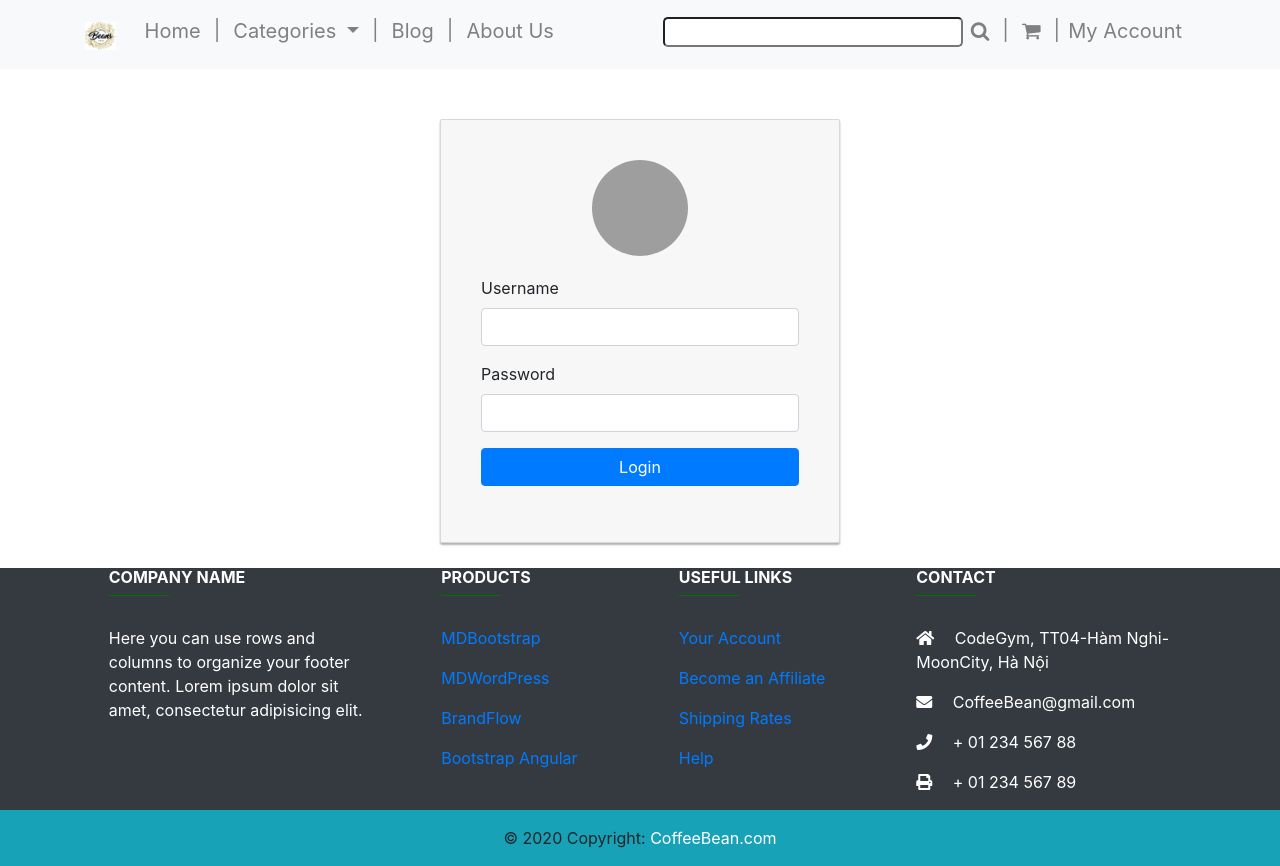
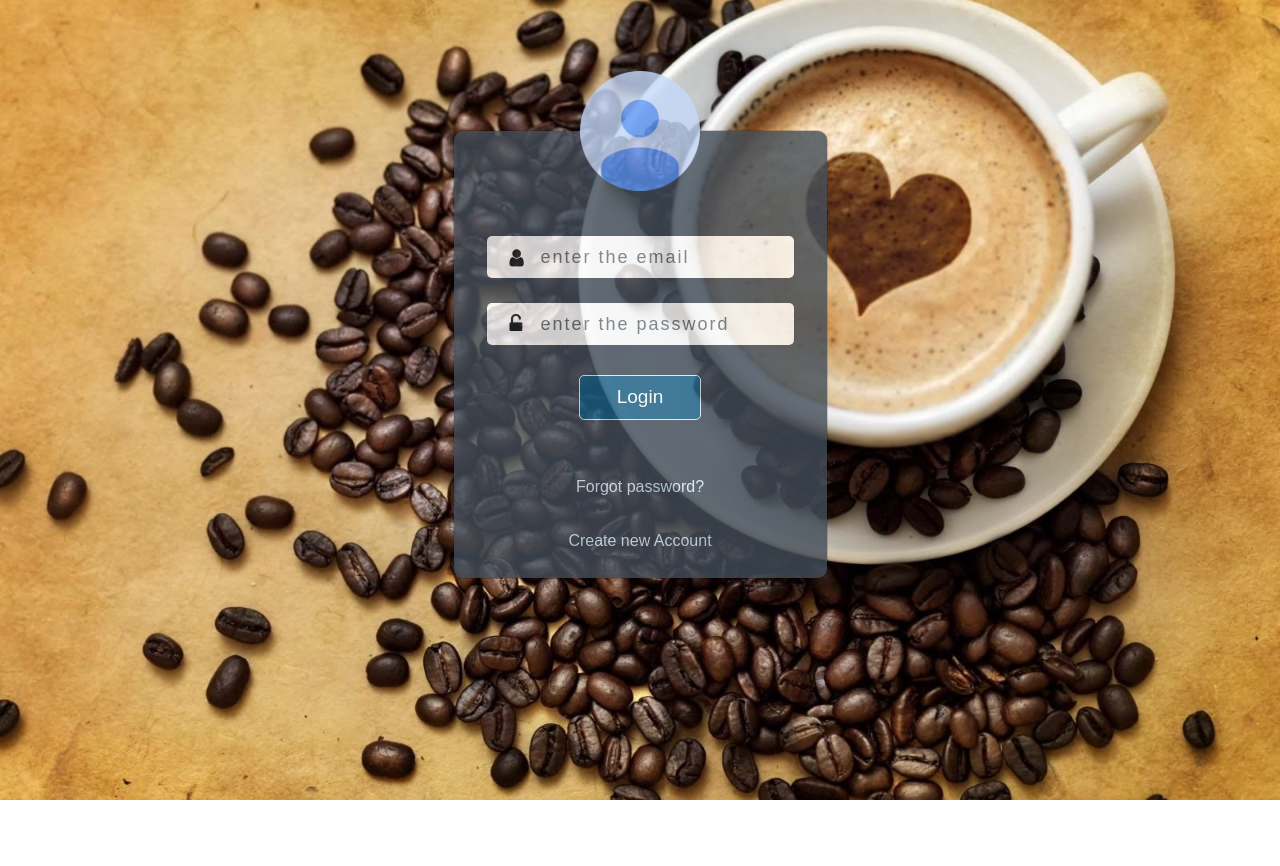
Before and after one commit to Giabaoproo347/Bachend_Coffee2, an Angular app: page /login in a window 1280 px wide. After the commit the page ends 800 px from the top, so only its background shows below. Built offline with nearby package versions, Linux system fonts and the light colour scheme; grey boxes are pictures that could not be loaded.

Commit message:
da them giao dien vao login va register

```diff
--- a/src/app/user/login/login.component.css
+++ b/src/app/user/login/login.component.css
@@ -1,32 +1,80 @@
-label {
-  display: block;
-  margin-top: 10px;
+.modal-backdrop{
+  font-family: sans-serif;
+  background: url("../../../assets/images/123.jpg") no-repeat center center;
+  background-size: cover;
+  height: 100%;
 }
+.main-section{
+  margin: 0 auto;
+  margin-top: 130px;
+  padding: 0;
+}
+.modal-content{
+  background-color: #434e5a;
+  opacity: .8;
+  padding: 0 18px;
+  border-radius: 10px;
 
-.card-container.card {
-  max-width: 400px !important;
-  padding: 40px 40px;
 }
-
-.card {
-  background-color: #f7f7f7;
-  padding: 20px 25px 30px;
-  margin: 0 auto 25px;
-  margin-top: 50px;
-  -moz-border-radius: 2px;
-  -webkit-border-radius: 2px;
-  border-radius: 2px;
-  -moz-box-shadow: 0px 2px 2px rgba(0, 0, 0, 0.3);
-  -webkit-box-shadow: 0px 2px 2px rgba(0, 0, 0, 0.3);
-  box-shadow: 0px 2px 2px rgba(0, 0, 0, 0.3);
+.user-img img{
+  height: 120px;
+  width: 120px;
 }
-
-.profile-img-card {
-  width: 96px;
-  height: 96px;
-  margin: 0 auto 10px;
-  display: block;
-  -moz-border-radius: 50%;
-  -webkit-border-radius: 50%;
-  border-radius: 50%;
+.user-img{
+  margin-top: -60px;
+  margin-bottom: 45px;
 }
+.form-group{
+  margin-bottom: 25px;
+}
+.form-group input{
+  height: 42px;
+  border-radius: 5px;
+  border: 0;
+  font-size: 18px;
+  letter-spacing: 2px;
+  padding-left: 54px;
+}
+.form-group::before{
+  position: absolute;
+  font-size: 22px;
+  left: 28px;
+  padding-top: 4px;
+  color: #555e60;
+}
+.form-input button{
+  width: 40%;
+  margin: 5px 0 25px;
+}
+.btn-success{
+  background-color: #1c6288;
+  font-size: 19px;
+  border-radius: 5px;
+  padding: 7px 14px;
+  border: 1px solid #daf1ff;
+}
+.btn-success:hover{
+  background-color: #13445e;
+  border: 1px solid #daf1ff;
+}
+.forgot{
+  padding: 5px 0 25px;
+}
+.forgot a{
+  color: #daf1ff;
+}
+.searchIcon1{
+  position: absolute;
+  top: 12px;
+  left: 23px;
+  font-size: 20px;
+}
+.searchIcon2{
+  position: absolute;
+  top: 78px;
+  left: 23px;
+  font-size: 20px;
+}
+.form-control1{
+  position: relative;
+}
--- a/src/app/user/login/login.component.html
+++ b/src/app/user/login/login.component.html
@@ -1,75 +1,166 @@
-<div class="col-md-12">
-  <div class="card card-container">
-    <img
-      id="profile-img"
-      src="//ssl.gstatic.com/accounts/ui/avatar_2x.png"
-      class="profile-img-card"
-    />
-    <form
-      *ngIf="!isLoggedIn"
-      name="form"
-      (ngSubmit)="f.form.valid && onSubmit()"
-      #f="ngForm"
-      novalidate
-    >
+<div class="modal-backdrop">
+
+  <div class="modal-dialog text-center">
+    <div class="col-sm-9 main-section">
+      <div class="modal-content">
+        <div class="col-12 user-img">
+          <img src="../../assets/images/logo.png">
+        </div>
+        <div class="col-12 form-input">
+          <form class="form-control1"   *ngIf="!isLoggedIn"  name="form" (ngSubmit)="f.form.valid && onSubmit()" #f="ngForm" novalidate>
             <div class="form-group">
-        <label for="username">Username</label>
-        <input
-          type="text"
-          class="form-control"
-          name="username"
-          [(ngModel)]="form.username"
-          required
-          #username="ngModel"
-        />
-        <div
-          class="alert alert-danger"
-          role="alert"
-          *ngIf="f.submitted && username.invalid"
-        >
-          Username is required!
+              <i class="fa fa-user searchIcon1" ></i>
+              <input type="email" class="form-control search1" name="username"
+                     [(ngModel)]="form.username" required #username="ngModel"
+                     placeholder="enter the email">
+              <div class="alert alert-danger"  role="alert" *ngIf="f.submitted && username.invalid">
+                Tài khoản không được để trống
               </div>
             </div>
             <div class="form-group">
-        <label for="password">Password</label>
-        <input
-          type="password"
-          class="form-control"
-          name="password"
-          [(ngModel)]="form.password"
-          required
-          minlength="6"
-          #password="ngModel"
-        />
-        <div
-          class="alert alert-danger"
-          role="alert"
-          *ngIf="f.submitted && password.invalid"
-        >
-          <div *ngIf="password.errors.required">Password is required</div>
+              <i class="fa fa-unlock-alt searchIcon2"></i>
+              <input type="password" class="form-control search2"  name="password"
+                     [(ngModel)]="form.password" required minlength="6" #password="ngModel"
+                     placeholder="enter the password" >
+              <div class="alert alert-danger" role="alert" *ngIf="f.submitted && password.invalid">
+                <div *ngIf="password.errors.required">Mật khẩu không được để trống</div>
                 <div *ngIf="password.errors.minlength">
-            Password must be at least 6 characters
+                  Mật khẩu tối thiểu 6 ký tự
                 </div>
               </div>
             </div>
-      <div class="form-group">
-        <button class="btn btn-primary btn-block">
-          Login
-        </button>
-      </div>
+            <button type="submit" class="btn btn-success">Login</button>
             <div class="form-group">
               <div
                 class="alert alert-danger"
                 role="alert"
                 *ngIf="f.submitted && isLoginFailed"
               >
-          Login failed: {{ errorMessage }}
+                Đăng nhập thất bại: {{ errorMessage }}
               </div>
             </div>
           </form>
-
           <div class="alert alert-success" *ngIf="isLoggedIn">
-      Logged in as {{ roles }}.
+            Bạn đã đăng nhập với quyền {{ roles }}.
+          </div>
+        </div>
+        <div class="col-12 forgot">
+          <a href="#">Forgot password?</a>
+        </div>
+        <div class="col-12 forgot">
+          <a href="#">Create new Account</a>
         </div>
       </div>
     </div>
+  </div>
+</div><div class="modal-backdrop">
+
+  <div class="modal-dialog text-center">
+    <div class="col-sm-9 main-section">
+      <div class="modal-content">
+        <div class="col-12 user-img">
+          <img src="../../assets/images/logo.png">
+        </div>
+        <div class="col-12 form-input">
+          <form class="form-control1"   *ngIf="!isLoggedIn"  name="form" (ngSubmit)="f.form.valid && onSubmit()" #f="ngForm" novalidate>
+            <div class="form-group">
+              <i class="fa fa-user searchIcon1" ></i>
+              <input type="email" class="form-control search1" name="username"
+                     [(ngModel)]="form.username" required #username="ngModel"
+                     placeholder="enter the email">
+              <div class="alert alert-danger"  role="alert" *ngIf="f.submitted && username.invalid">
+                Tài khoản không được để trống
+              </div>
+            </div>
+            <div class="form-group">
+              <i class="fa fa-unlock-alt searchIcon2"></i>
+              <input type="password" class="form-control search2"  name="password"
+                     [(ngModel)]="form.password" required minlength="6" #password="ngModel"
+                     placeholder="enter the password" >
+              <div class="alert alert-danger" role="alert" *ngIf="f.submitted && password.invalid">
+                <div *ngIf="password.errors.required">Mật khẩu không được để trống</div>
+                <div *ngIf="password.errors.minlength">
+                  Mật khẩu tối thiểu 6 ký tự
+                </div>
+              </div>
+            </div>
+            <button type="submit" class="btn btn-success">Login</button>
+            <div class="form-group">
+              <div
+                class="alert alert-danger"
+                role="alert"
+                *ngIf="f.submitted && isLoginFailed"
+              >
+                Đăng nhập thất bại: {{ errorMessage }}
+              </div>
+            </div>
+          </form>
+          <div class="alert alert-success" *ngIf="isLoggedIn">
+            Bạn đã đăng nhập với quyền {{ roles }}.
+          </div>
+        </div>
+        <div class="col-12 forgot">
+          <a href="#">Forgot password?</a>
+        </div>
+        <div class="col-12 forgot">
+          <a href="#">Create new Account</a>
+        </div>
+      </div>
+    </div>
+  </div>
+</div><div class="modal-backdrop">
+
+  <div class="modal-dialog text-center">
+    <div class="col-sm-9 main-section">
+      <div class="modal-content">
+        <div class="col-12 user-img">
+          <img src="../../assets/images/logo.png">
+        </div>
+        <div class="col-12 form-input">
+          <form class="form-control1"   *ngIf="!isLoggedIn"  name="form" (ngSubmit)="f.form.valid && onSubmit()" #f="ngForm" novalidate>
+            <div class="form-group">
+              <i class="fa fa-user searchIcon1" ></i>
+              <input type="email" class="form-control search1" name="username"
+                     [(ngModel)]="form.username" required #username="ngModel"
+                     placeholder="enter the email">
+              <div class="alert alert-danger"  role="alert" *ngIf="f.submitted && username.invalid">
+                Tài khoản không được để trống
+              </div>
+            </div>
+            <div class="form-group">
+              <i class="fa fa-unlock-alt searchIcon2"></i>
+              <input type="password" class="form-control search2"  name="password"
+                     [(ngModel)]="form.password" required minlength="6" #password="ngModel"
+                     placeholder="enter the password" >
+              <div class="alert alert-danger" role="alert" *ngIf="f.submitted && password.invalid">
+                <div *ngIf="password.errors.required">Mật khẩu không được để trống</div>
+                <div *ngIf="password.errors.minlength">
+                  Mật khẩu tối thiểu 6 ký tự
+                </div>
+              </div>
+            </div>
+            <button type="submit" class="btn btn-success">Login</button>
+            <div class="form-group">
+              <div
+                class="alert alert-danger"
+                role="alert"
+                *ngIf="f.submitted && isLoginFailed"
+              >
+                Đăng nhập thất bại: {{ errorMessage }}
+              </div>
+            </div>
+          </form>
+          <div class="alert alert-success" *ngIf="isLoggedIn">
+            Bạn đã đăng nhập với quyền {{ roles }}.
+          </div>
+        </div>
+        <div class="col-12 forgot">
+          <a href="#">Forgot password?</a>
+        </div>
+        <div class="col-12 forgot">
+          <a href="#">Create new Account</a>
+        </div>
+      </div>
+    </div>
+  </div>
+</div>
--- a/src/app/user/register/register.component.css
+++ b/src/app/user/register/register.component.css
@@ -1,32 +1,106 @@
-label {
-  display: block;
-  margin-top: 10px;
+.modal-backdrop{
+  font-family: sans-serif;
+  background: url("../../../assets/images/123.jpg") no-repeat center center;
+  background-size: cover;
+  height: 100%;
+}
+.main-section{
+  margin: 0 auto;
+  margin-top: 50px;
+  padding: 0;
+}
+.modal-content{
+  background-color: #434e5a;
+  opacity: .8;
+  padding: 0 18px;
+  border-radius: 10px;
 }
 
-.card-container.card {
-  max-width: 400px !important;
-  padding: 40px 40px;
+.user-img img{
+  height: 90px;
+  width: 90px;
 }
+.user-img{
+  margin-top: -60px;
+  margin-bottom: 10px;
+}
+.form-group{
+  margin-bottom: 25px;
 
-.card {
-  background-color: #f7f7f7;
-  padding: 20px 25px 30px;
-  margin: 0 auto 25px;
-  margin-top: 50px;
-  -moz-border-radius: 2px;
-  -webkit-border-radius: 2px;
-  border-radius: 2px;
-  -moz-box-shadow: 0px 2px 2px rgba(0, 0, 0, 0.3);
-  -webkit-box-shadow: 0px 2px 2px rgba(0, 0, 0, 0.3);
-  box-shadow: 0px 2px 2px rgba(0, 0, 0, 0.3);
 }
-
-.profile-img-card {
-  width: 96px;
-  height: 96px;
-  margin: 0 auto 10px;
-  display: block;
-  -moz-border-radius: 50%;
-  -webkit-border-radius: 50%;
-  border-radius: 50%;
+.form-group input{
+  height: 40px;
+  border-radius: 5px;
+  border: 0;
+  font-size: 18px;
+  letter-spacing: 2px;
+  padding-left: 54px;
 }
+.form-group::before{
+  position: absolute;
+  font-size: 18px;
+  left: 28px;
+  padding-top: 4px;
+  color: #555e60;
+}
+.form-input button{
+  width: 40%;
+  margin: 5px 0 25px;
+}
+.btn-success{
+  background-color: #1c6288;
+  font-size: 18px;
+  border-radius: 5px;
+  /*  padding: 7px 14px;*/
+  border: 1px solid #daf1ff;
+}
+.btn-success:hover{
+  background-color: #13445e;
+  border: 1px solid #daf1ff;
+}
+.forgot{
+  padding: 3px 0;
+  margin-bottom: 0px;
+}
+.forgot a{
+  color: #daf1ff;
+}
+.searchIcon1{
+  position: absolute;
+  top: 12px;
+  left: 23px;
+  font-size: 20px;
+}
+.searchIcon2{
+  position: absolute;
+  top: 75px;
+  left: 23px;
+  font-size: 20px;
+}
+.form-control1{
+  position: relative;
+}
+.searchIcon3{
+  position: absolute;
+  top: 141px;
+  left: 23px;
+  font-size: 20px;
+}
+.searchIcon4{
+  position: absolute;
+  top: 206px;
+  left: 23px;
+  font-size: 20px;
+}
+.searchIcon5{
+  position: absolute;
+  top: 272px;
+  left: 23px;
+  font-size: 20px;
+}
+.searchIcon6{
+  position: absolute;
+  top: 334px;
+  left: 23px;
+  font-size: 20px;
+}
--- a/src/app/user/register/register.component.html
+++ b/src/app/user/register/register.component.html
@@ -1,99 +1,66 @@
-<div class="col-md-12">
-  <div class="card card-container">
-    <img
-      id="profile-img"
-      src="//ssl.gstatic.com/accounts/ui/avatar_2x.png"
-      class="profile-img-card"
-    />
-    <form
-      *ngIf="!isSuccessful"
-      name="form"
-      (ngSubmit)="f.form.valid && ch.value==password.value && onSubmit()"
-      #f="ngForm"
-      novalidate
-    >
+<div class="modal-backdrop">
+  <div class="modal-dialog text-center" tabindex="-1">
+    <div class="col-sm-9 main-section">
+      <div class="modal-content">
+        <div class="modal-body">
+          <div class="col-12 user-img">
+            <img src="../../assets/images/logo.png">
+          </div>
+          <div class="col-12 form-input">
+            <form class="form-control1" *ngIf="!isSuccessful" name="form"
+                  (ngSubmit)="f.form.valid && ch.value==password.value && onSubmit()" #f="ngForm" novalidate>
               <div class="form-group">
-        <label>Username</label>
-        <input
-          type="text"
-          class="form-control"
-          name="username"
-          [(ngModel)]="form.username"
-          required
-          minlength="3"
-          maxlength="20"
-          #username="ngModel"
-        />
+                <i class="fa fa-user searchIcon1" ></i>
+                <input type="text" class="form-control" name="username"
+                       [(ngModel)]="form.username"  required minlength="3" maxlength="20" #username="ngModel"
+                       placeholder="enter the Username">
                 <div class="alert-danger" *ngIf="f.submitted && username.invalid">
-          <div *ngIf="username.errors.required">Username is required</div>
+                  <div *ngIf="username.errors.required">Tài khoản không được để trống</div>
                   <div *ngIf="username.errors.minlength">
-            Username must be at least 3 characters
+                    Tài khoản tối thiêu 3 ký tự
                   </div>
                   <div *ngIf="username.errors.maxlength">
-            Username must be at most 20 characters
+                    Tài khoản tối đa 20 ký tự
                   </div>
                 </div>
               </div>
               <div class="form-group">
-        <label>Email</label>
-        <input
-          type="email"
-          class="form-control"
-          name="email"
-          [(ngModel)]="form.email"
-          required
-          email
-          #email="ngModel"
-        />
+                <i class="fa fa-envelope searchIcon2"></i>
+                <input type="email" class="form-control"  name="email"
+                       [(ngModel)]="form.email" required email #email="ngModel"
+                       placeholder="enter the email" >
                 <div class="alert-danger" *ngIf="f.submitted && email.invalid">
-          <div *ngIf="email.errors.required">Email is required</div>
+                  <div *ngIf="email.errors.required">Email không được để trống</div>
                   <div *ngIf="email.errors.email">
-            Email must be a valid email address
+                    Chưa đúng định dạng email
                   </div>
                 </div>
               </div>
               <div class="form-group">
-        <label >Password</label>
-        <input
-          type="password"
-          class="form-control"
-          name="password"
-          [(ngModel)]="form.password"
-          required
-          minlength="6"
-          #password="ngModel"
-        />
+                <i class="fa fa-unlock-alt searchIcon3"></i>
+                <input type="password" class="form-control"  name="password"
+                       [(ngModel)]="form.password" required minlength="6" #password="ngModel"
+                       placeholder="enter the password" >
                 <div class="alert-danger" *ngIf="f.submitted && password.invalid">
-          <div *ngIf="password.errors.required">Password is required</div>
+                  <div *ngIf="password.errors.required">Mật khẩu không được để trống</div>
                   <div *ngIf="password.errors.minlength">
-            Password must be at least 6 characters
+                    Mật khẩu tối thiểu 6 ký tự
                   </div>
                 </div>
               </div>
               <div class="form-group">
-        <label>Confirm password</label>
-        <input
-          type="password"
-          class="form-control"
-          required
-          #ch
-        />
+                <i class="fa fa-unlock-alt searchIcon4"></i>
+                <input type="password" class="form-control" required #ch
+                       placeholder="retype the password" >
                 <div class="alert-danger" *ngIf="ch.value !='' && ch.value!= password.value">
-          The password is not the same
+                  Mật khẩu không khớp
                 </div>
               </div>
               <div class="form-group">
-        <label for="phone">Phone Number</label>
-        <input
-          type="text"
-          class="form-control"
-          name="phone"
-          [(ngModel)]="form.phone"
-          required
-          minlength="10"
-          maxlength="12"
-          #phone="ngModel"
-        />
+                <i class="fa fa-phone searchIcon5"></i>
+                <input type="text" class="form-control" name="phone"
+                       [(ngModel)]="form.phone" required minlength="10" maxlength="12" #phone="ngModel"
+                       placeholder="enter the phone number" >
                 <div class="alert-danger" *ngIf="f.submitted && phone.invalid">
                   <div *ngIf="phone.errors.required">Phone number is required</div>
                   <div *ngIf="phone.errors.minlength">
@@ -105,16 +72,10 @@
                 </div>
               </div>
               <div class="form-group">
-        <label for="address">Address</label>
-        <input
-          type="text"
-          class="form-control"
-          name="address"
-          [(ngModel)]="form.address"
-          required
-          minlength="3"
-          #address="ngModel"
-        />
+                <i class="fa fa-map-marker searchIcon6"></i>
+                <input type="text" class="form-control"  name="address"
+                       [(ngModel)]="form.address" required minlength="3" #address="ngModel"
+                       placeholder="enter the address" >
                 <div class="alert-danger" *ngIf="f.submitted && address.invalid">
                   <div *ngIf="address.errors.required">Address is required</div>
                   <div *ngIf="address.errors.minlength">
@@ -122,17 +83,20 @@
                   </div>
                 </div>
               </div>
-      <div class="form-group">
-        <button class="btn btn-primary btn-block">Sign Up</button>
-      </div>
-
+              <button type="submit" class="btn btn-success">Register</button>
               <div class="alert alert-warning" *ngIf="f.submitted && isSignUpFailed">
                 Signup failed!<br/>{{ errorMessage }}
               </div>
             </form>
-
             <div class="alert alert-success" *ngIf="isSuccessful">
               Your registration is successful!
             </div>
           </div>
+          <div class="col-12 forgot">
+            <a href="#">Sign in</a>
           </div>
+        </div>
+      </div>
+    </div>
+  </div>
+</div>
```
Also changed, not shown: src/assets/images/123.jpg (added), src/assets/images/logo.png (added). Lines whose indentation alone changed are shown as unchanged.
